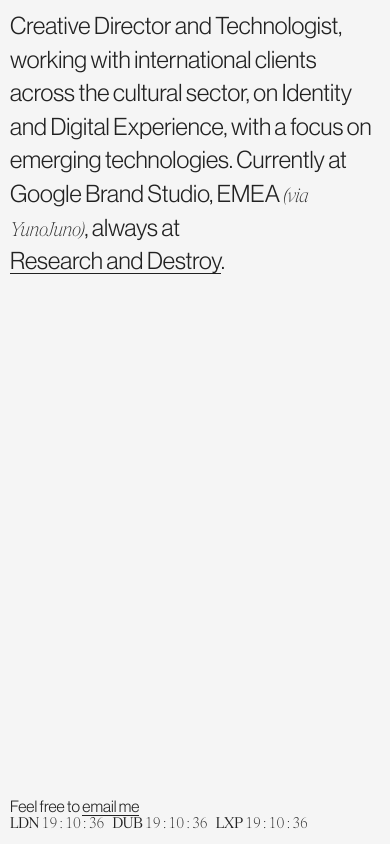
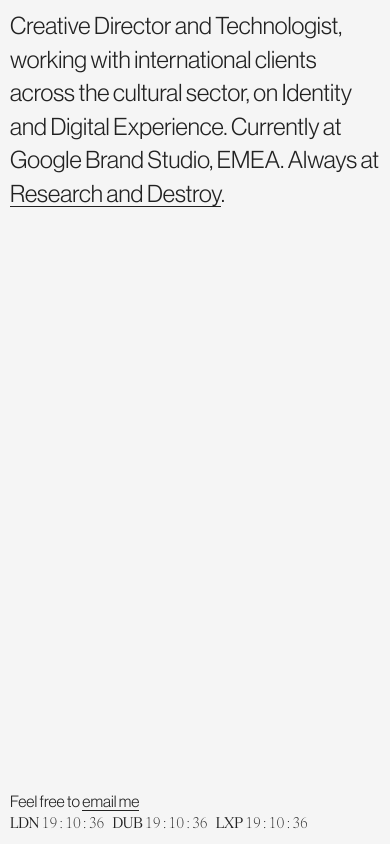
Before and after one commit to d-lawler/davidlawler.ie, a Nuxt app: page / in a window 390 px wide. Built offline with nearby package versions, Linux system fonts and the light colour scheme.

Commit message:
text again

```diff
--- a/app/assets/scss/_base.scss
+++ b/app/assets/scss/_base.scss
@@ -21,7 +21,7 @@
 }
 
 a {
-  border-bottom: 1px solid $color-text;
+  border-bottom: 0.5px solid $color-text;
 }
 
 .app-root {
--- a/app/assets/scss/_typography.scss
+++ b/app/assets/scss/_typography.scss
@@ -13,9 +13,13 @@
   bottom: calc($grid-gutter - 10px + 1em);
   left: $grid-margin;
 
+  a {
+    border-bottom: 0.5px solid $color-text;
+  }
+
   @media (max-width: 768px) {
     font-size: 16px;
-    bottom: calc($grid-gutter - 10px + 1em);
+    bottom: calc($grid-gutter - 10px + 1em + 5px);
     left: 10px;
   }
 }
--- a/app/pages/index.vue
+++ b/app/pages/index.vue
@@ -46,9 +46,8 @@
         <Transition name="fade" mode="out-in">
             <p v-if="!showSecond" key="first">David Lawler</p>
             <p v-else key="second">
-                Creative Director and Technologist, working with international clients across the cultural sector, on Identity and Digital Experience, with a focus on emerging technologies.
-                Currently at Google Brand Studio, EMEA <span class="items-italic">(via YunoJuno)</span>,
-                always at <a href="https://www.r-a-d.website">Research&nbsp;and&nbsp;Destroy</a>.
+                Creative Director and Technologist, working with international clients across the cultural sector, on Identity and Digital Experience.
+                Currently at Google Brand Studio, EMEA. Always at <a href="https://www.r-a-d.website">Research&nbsp;and&nbsp;Destroy</a>.
             </p>
         </Transition>
         <Transition name="fade" mode="out-in">
```
